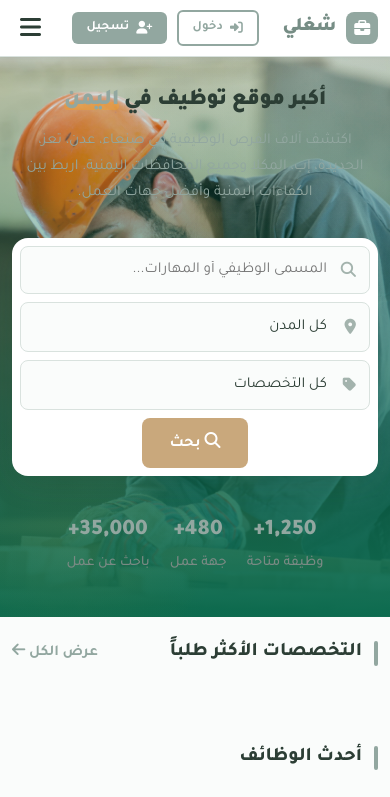
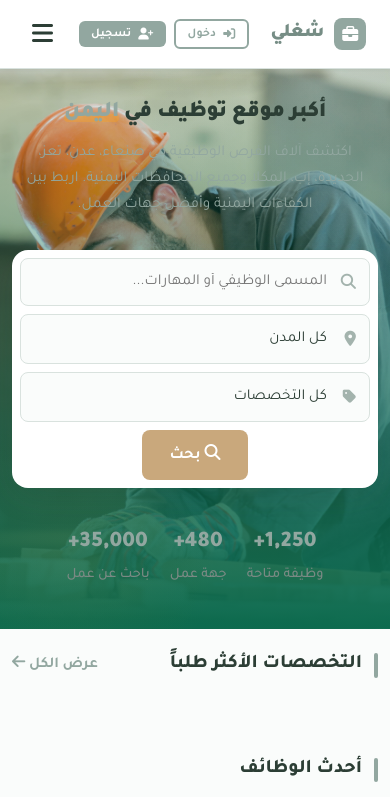
Before and after one commit to invamsa-ai/YemenJops, a plain HTML site: page index.html in a window 390 px wide. Shown: the top 797 px of the page. Drawn offline with Linux system fonts and the light colour scheme; no server answers.

Commit message:
Update style.css

```diff
--- a/style.css
+++ b/style.css
@@ -962,11 +962,39 @@ body {
         box-shadow: var(--shadow-lg);
         z-index: 999;
     }
+      .navbar-inner {
+        display: flex;
+        justify-content: space-between;
+        align-items: center;
+        gap: 8px;
+    }
+     /* الشعار في أقصى اليسار */
+    .navbar-brand {
+        flex-shrink: 0;
+        margin-left: 0;
+    }
+       .nav-actions {
+        display: flex;
+        gap: 8px;
+        margin-right: auto;  /* يحرك الأزرار تجاه زر القائمة */
+        margin-left: 10px;   /* مسافة من الشعار */
+    }
+
+    /* تصغير حجم الأزرار في الجوال */
+    .nav-actions .btn {
+        padding: 6px 12px;
+        font-size: 0.75rem;
+    }
+
+
     .nav-links.open {
         display: flex;
     }
-    .menu-toggle {
+       .menu-toggle {
         display: block;
+        flex-shrink: 0;
+        margin-right: 0;
+        margin-left: 0;
     }
     .search-container {
         flex-direction: column;
@@ -1014,12 +1042,33 @@ body {
     }
 }
 @media (max-width: 480px) {
-    .navbar-inner {
-        padding: 0 12px;
-        height: 56px;
+   .navbar-inner {
+        display: flex;
+        justify-content: space-between;
+        align-items: center;
+        gap: 8px;
     }
+
     .navbar-brand {
         font-size: 1.2rem;
+    }
+     .nav-actions {
+        display: flex;
+        gap: 8px;
+        margin-right: auto;  /* يحرك الأزرار تجاه زر القائمة */
+        margin-left: 10px;   /* مسافة من الشعار */
+    }
+       .nav-actions .btn {
+        padding: 6px 12px;
+        font-size: 0.75rem;
+    }
+
+    /* زر الهمبرجر - في أقصى اليمين */
+    .menu-toggle {
+        display: block;
+        flex-shrink: 0;
+        margin-right: 0;
+        margin-left: 0;
     }
     .navbar-brand .brand-icon {
         width: 32px;
```
